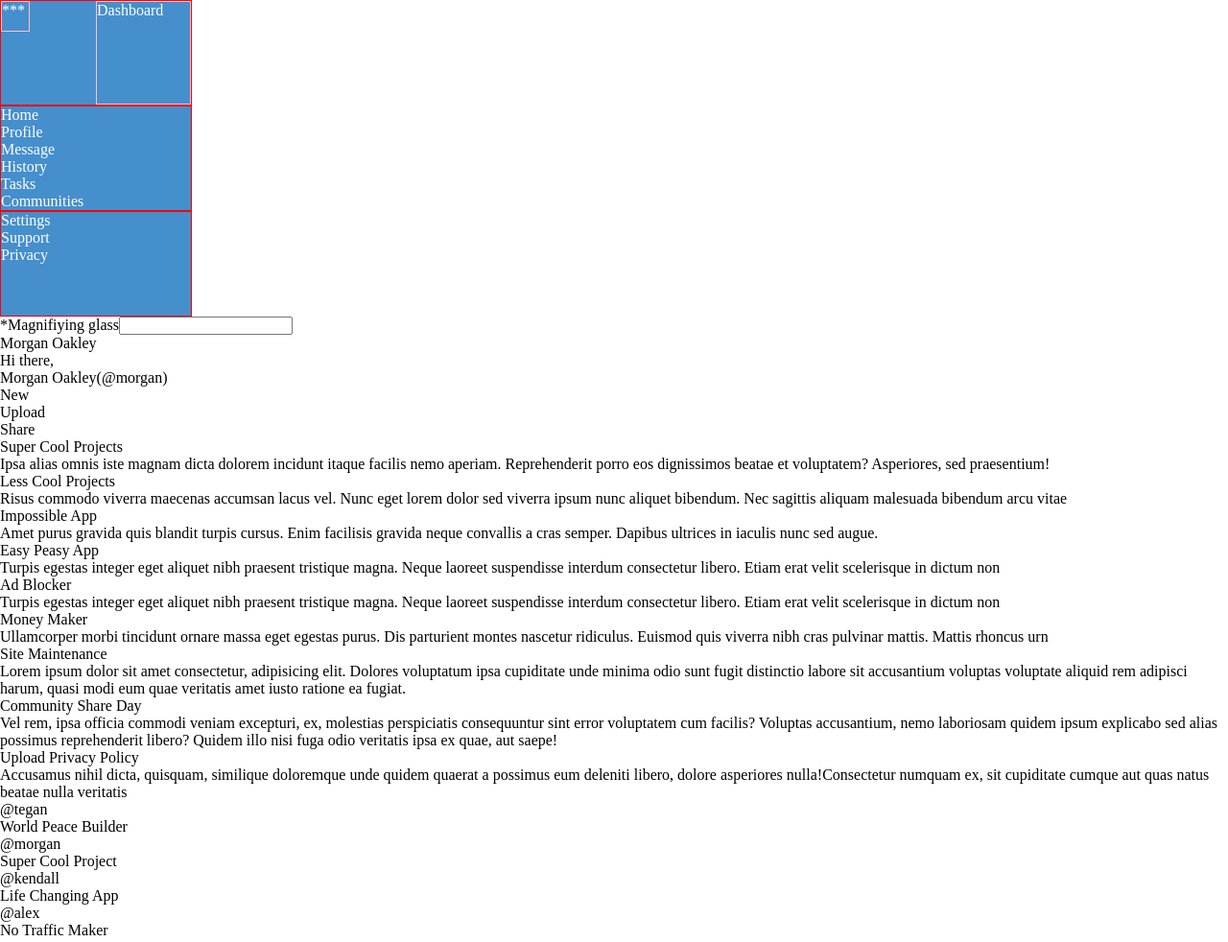
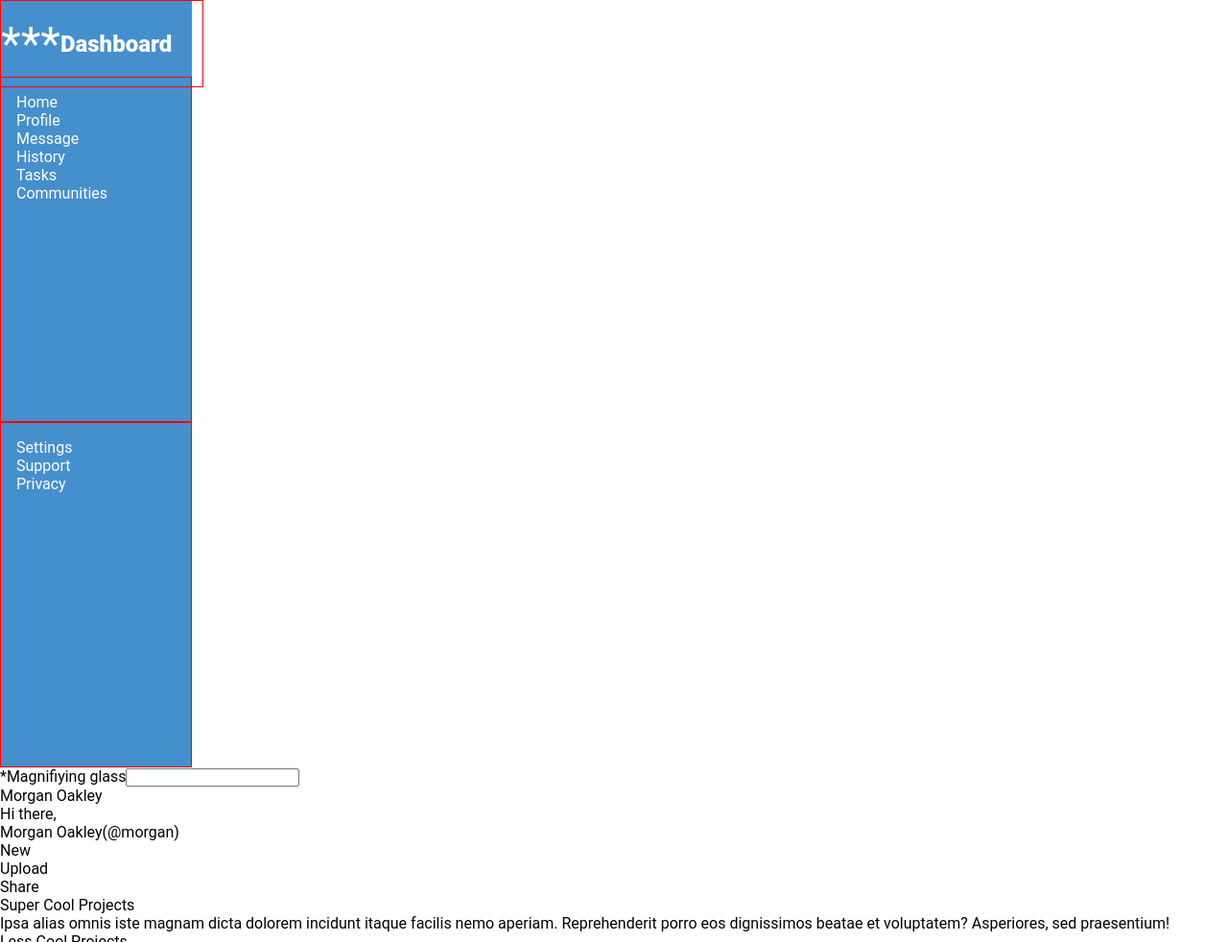
Before and after one commit to adrianlagarto/top-admin-dashboard, a plain HTML site: page index.html in a window 1280 px wide. Shown: the top 982 px of the page at 96% size. Drawn offline with Linux system fonts and the light colour scheme.

Commit message:
logo, dashboard for sidebar

```diff
--- a/main.css
+++ b/main.css
@@ -5,17 +5,19 @@
 }
 
 body{
-
+  font-family: 'Roboto', sans-serif;
 }
 
 .side-bar{/* auto-fit*/
   background-color:rgb(69, 143, 205);
   color:#fff;
   display: grid;
-  grid-template-rows: 1fr 1fr 1fr;
+  grid-template-rows: 80px 1fr 1fr;
   grid-template-columns: 200px;
   width: 200px;
-  height: auto;
+  height: 100vh;
+  margin:0;
+  padding:0;
 }
 
 .logo{
@@ -23,29 +25,50 @@ body{
   grid-row:1/2;
   display: grid;
   grid-template-columns: 1fr 1fr;
+  grid-template-rows: 1fr;
+  padding:1rem 2rem 1rem 0;
+  margin:0;
+  justify-self: self-start;
+  align-self: baseline;
 }
 
 #dashboard-logo{
-  border: 1px solid pink;
-  grid-column:1/2;
-  width:30%;
-  height: 30%;
-  justify-content: center;
-  align-items: center;
+  margin:0;
+  padding:0;
+  display: grid;
+  justify-self:center;
+  align-self: center;
+  font-size: 48px;
+}
+
+#dashboard-logo .material-icons{
+  font-size: 35px;
 }
 
 #dashboard-title{
-  border: 1px solid pink;
+  margin:0;
+  padding:0;
+  display: grid;
+  justify-self: center;
+  align-self: center;
+  font-size: x-large;
+  font-weight: 800;
 }
+
+/*^LOGO/Dashboard^*/
 
 .first-side-content{
   border: 1px solid red;
   grid-row: 2/3;
+  padding:1rem;
 }
+
+
 
 .second-side-content{
   border: 1px solid red;
   grid-row: 3/4;
+  padding:1rem;
 }
 
 /*^SIDEBARR^*/
```
